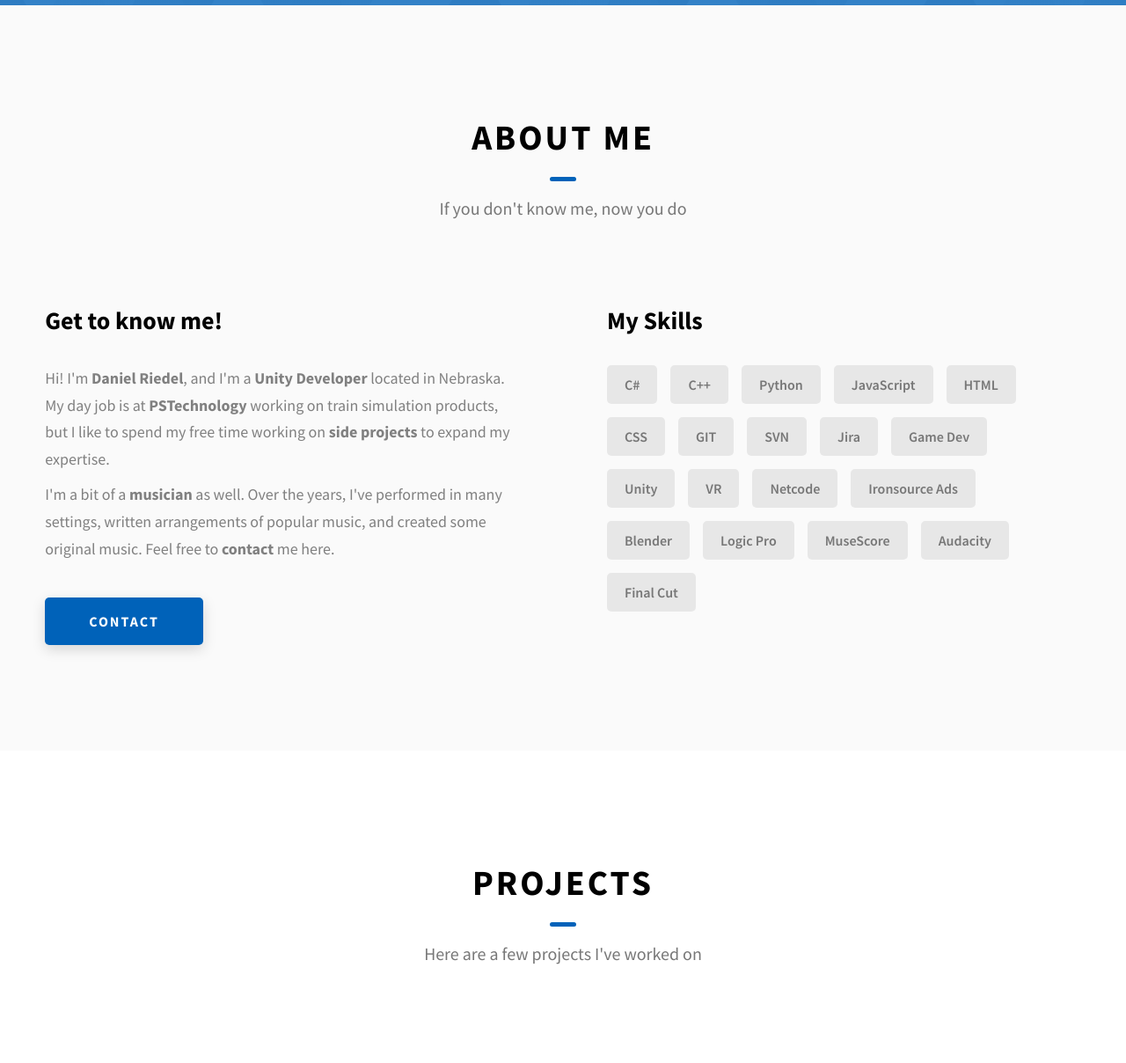
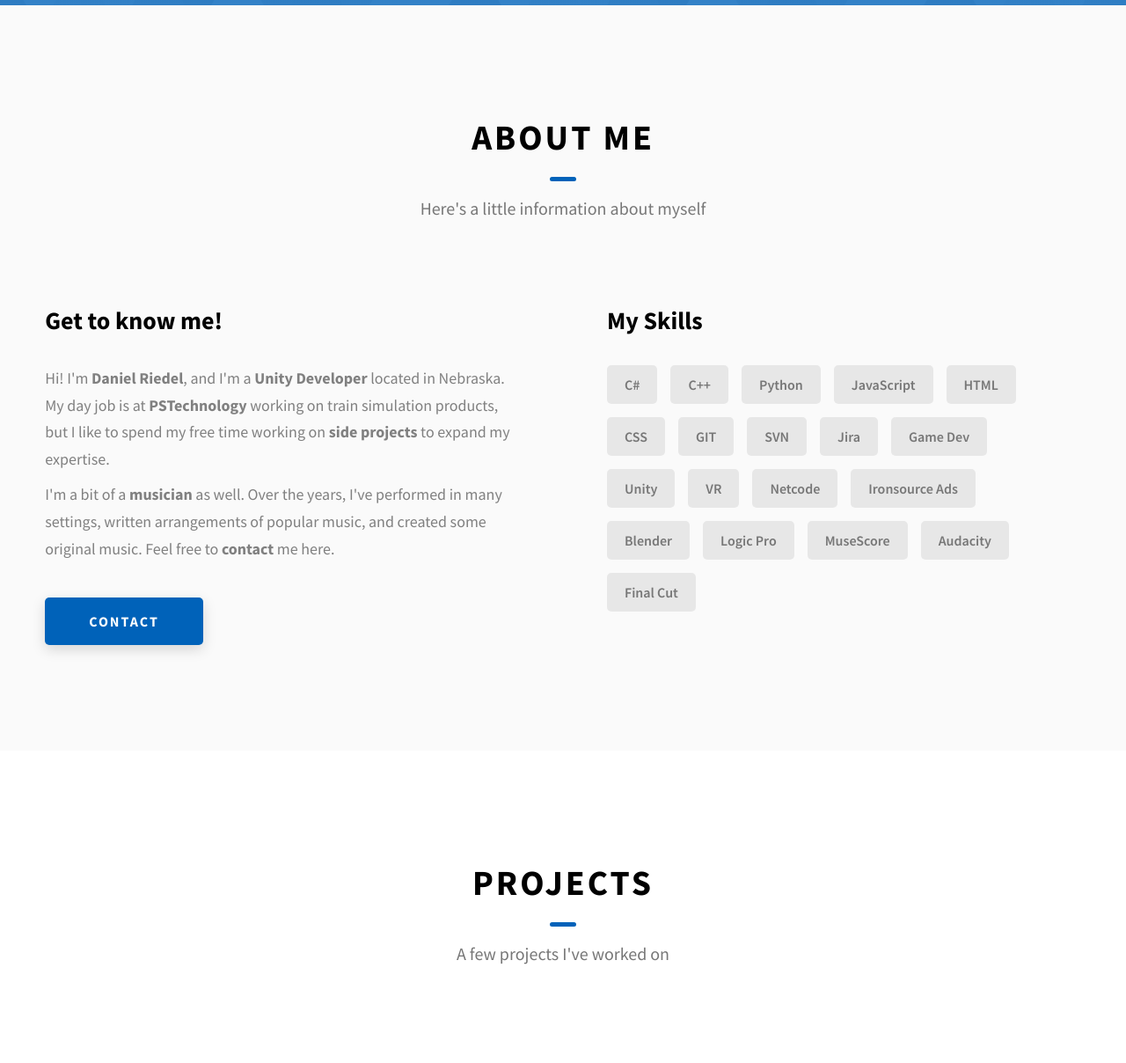
Before and after one commit to driedel152/driedel152.github.io, a website: page index.html in a window 1280 px wide. Shown: the part 794-2002 px from the top of the page at 88% size. Drawn offline with Linux system fonts and the light colour scheme; grey boxes are pictures that could not be loaded.

Commit message:
Update some text

```diff
--- a/index.html
+++ b/index.html
@@ -152,7 +152,7 @@
         <h2 class="heading heading-sec heading-sec__mb-med">
           <span class="heading-sec__main">About Me</span>
           <span class="heading-sec__sub">
-            If you don't know me, now you do
+            Here's a little information about myself
           </span>
         </h2>
         <div class="about__content">
@@ -213,7 +213,7 @@
         <h2 class="heading heading-sec heading-sec__mb-bg">
           <span class="heading-sec__main">Projects</span>
           <span class="heading-sec__sub">
-            Here are a few projects I've worked on
+            A few projects I've worked on
           </span>
         </h2>
 
```
